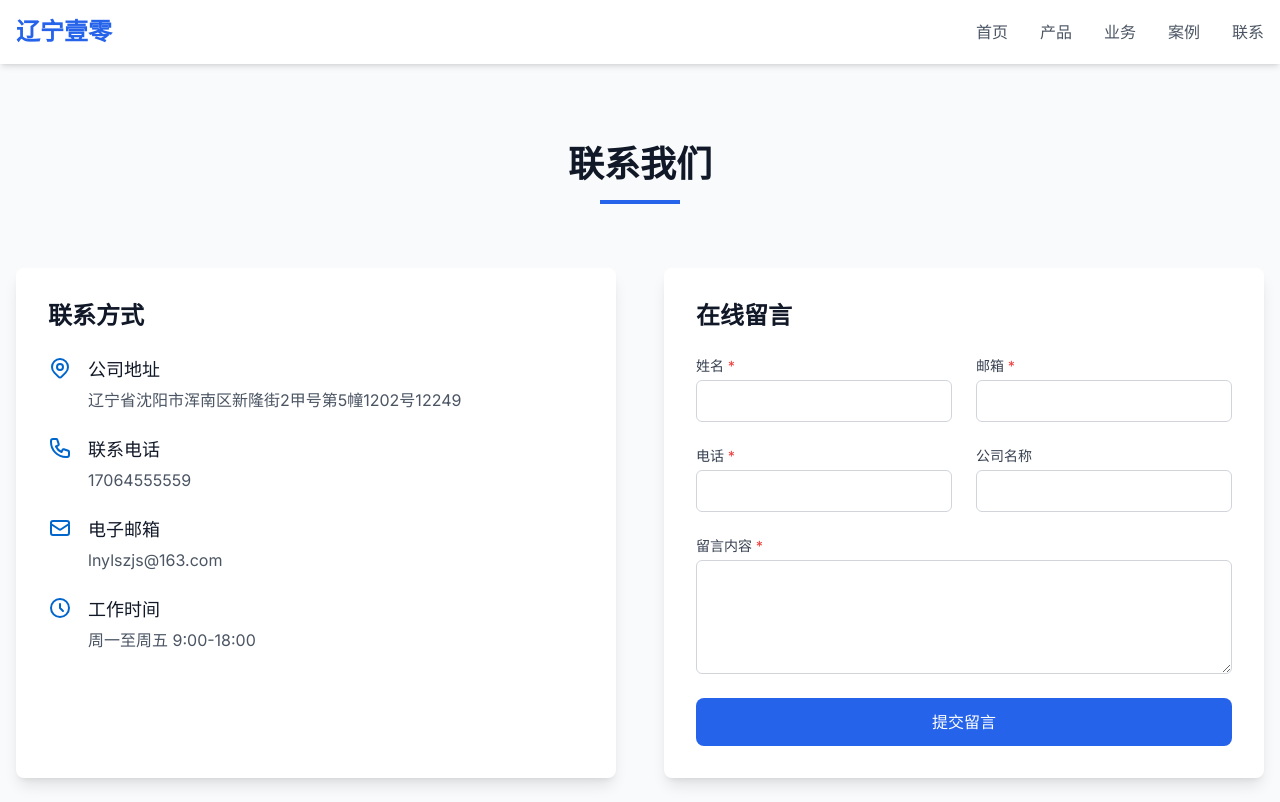
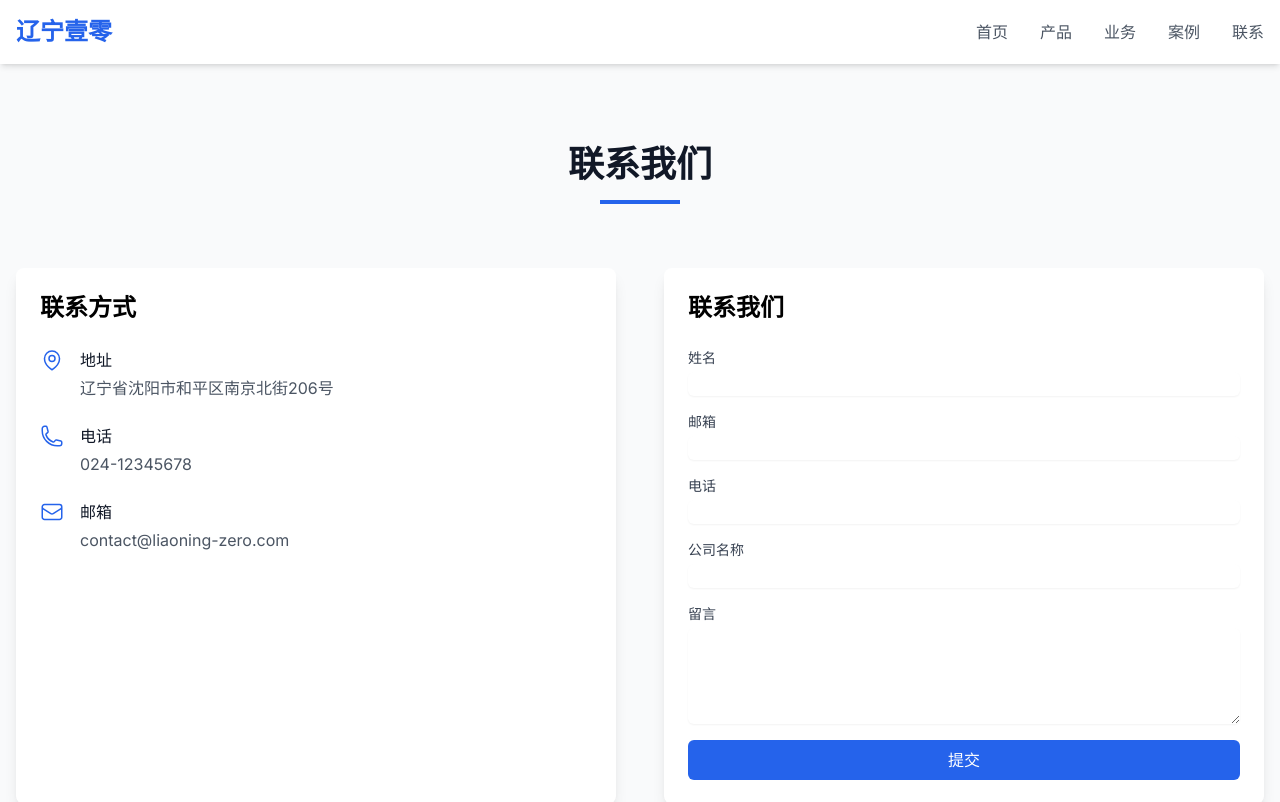
Before and after one commit to Chuanyongniu/liaoning-zero-website, a Next.js app: page /contact in a window 1280 px wide. Shown: the top 802 px of the page. Built offline with nearby package versions, Linux system fonts and the light colour scheme.

Commit message:
Remove framer-motion and use CSS transitions instead

```diff
--- a/next.config.js
+++ b/next.config.js
@@ -1,12 +1,17 @@
 /** @type {import('next').NextConfig} */
 const nextConfig = {
-  reactStrictMode: true,
   output: 'export',
   images: {
     unoptimized: true,
   },
   basePath: process.env.NODE_ENV === 'production' ? '/liaoning-zero-website' : '',
   assetPrefix: process.env.NODE_ENV === 'production' ? '/liaoning-zero-website/' : '',
+  typescript: {
+    ignoreBuildErrors: true,
+  },
+  eslint: {
+    ignoreDuringBuilds: true,
+  }
 }
 
 module.exports = nextConfig
--- a/package.json
+++ b/package.json
@@ -1 +1 @@
-{"name":"liaoning-zero-website","version":"0.1.0","private":true,"scripts":{"dev":"next dev","build":"next build","start":"next start","lint":"next lint"},"dependencies":{"next":"14.1.0","react":"^18.2.0","react-dom":"^18.2.0","framer-motion":"^11.0.3","react-icons":"^5.0.1","@heroicons/react":"^2.1.1","clsx":"^2.1.0","tailwindcss":"^3.4.1","autoprefixer":"^10.4.17","postcss":"^8.4.33"},"devDependencies":{"@types/node":"^20.11.16","@types/react":"^18.2.52","@types/react-dom":"^18.2.18","typescript":"^5.3.3","eslint":"^8.56.0","eslint-config-next":"14.1.0"}}
+{"name":"liaoning-zero-website","version":"0.1.0","private":true,"scripts":{"dev":"next dev","build":"next build","start":"next start","lint":"next lint"},"dependencies":{"next":"14.1.0","react":"^18.2.0","react-dom":"^18.2.0","react-icons":"^5.0.1","@heroicons/react":"^2.1.1","clsx":"^2.1.0","tailwindcss":"^3.4.1","autoprefixer":"^10.4.17","postcss":"^8.4.33"},"devDependencies":{"@types/node":"^20.11.16","@types/react":"^18.2.52","@types/react-dom":"^18.2.18","typescript":"^5.3.3","eslint":"^8.56.0","eslint-config-next":"14.1.0"}}
--- a/src/components/cases/CaseCard.tsx
+++ b/src/components/cases/CaseCard.tsx
@@ -1 +1,56 @@
-import { useState } from "react";import { motion } from "framer-motion";interface CaseCardProps{title:string;category:string;description:string;image:string;videoUrl:string;}export default function CaseCard({title,category,description,image,videoUrl}:CaseCardProps){const[isHovered,setIsHovered]=useState(false);return(<motion.div className="bg-white rounded-lg shadow-lg overflow-hidden" onMouseEnter={()=>setIsHovered(true)} onMouseLeave={()=>setIsHovered(false)} whileHover={{y:-5}}><div className="relative aspect-w-16 aspect-h-9"><img src={image} alt={title} className="object-cover w-full h-full"/>{isHovered&&(<div className="absolute inset-0 bg-black bg-opacity-50 flex items-center justify-center"><a href={videoUrl} target="_blank" rel="noopener noreferrer" className="px-6 py-3 bg-primary text-white rounded-lg hover:bg-primary-dark transition-colors">观看视频</a></div>)}</div><div className="p-6"><span className="inline-block px-3 py-1 bg-primary/10 text-primary rounded-full text-sm mb-4">{category}</span><h3 className="text-xl font-bold text-gray-900 mb-2">{title}</h3><p className="text-gray-600">{description}</p></div></motion.div>);}
+'use client';
+
+import { useState } from "react";
+
+interface CaseCardProps {
+  title: string;
+  category: string;
+  description: string;
+  image: string;
+  videoUrl: string;
+}
+
+export default function CaseCard({
+  title,
+  category,
+  description,
+  image,
+  videoUrl
+}: CaseCardProps) {
+  const [isHovered, setIsHovered] = useState(false);
+
+  return (
+    <div
+      className="relative overflow-hidden rounded-lg bg-white shadow-lg"
+      onMouseEnter={() => setIsHovered(true)}
+      onMouseLeave={() => setIsHovered(false)}
+    >
+      <div className="aspect-w-16 aspect-h-9">
+        {isHovered ? (
+          <video
+            src={videoUrl}
+            autoPlay
+            loop
+            muted
+            className="h-full w-full object-cover"
+          />
+        ) : (
+          <img
+            src={image}
+            alt={title}
+            className="h-full w-full object-cover"
+          />
+        )}
+      </div>
+      <div className="p-4">
+        <div className="mb-2">
+          <span className="inline-block rounded-full bg-blue-100 px-3 py-1 text-sm font-semibold text-blue-800">
+            {category}
+          </span>
+        </div>
+        <h3 className="text-xl font-semibold text-gray-900">{title}</h3>
+        <p className="mt-2 text-gray-600">{description}</p>
+      </div>
+    </div>
+  );
+}
--- a/src/components/cases/CaseGrid.tsx
+++ b/src/components/cases/CaseGrid.tsx
@@ -1,7 +1,6 @@
 'use client';
 
 import { useState } from "react";
-import { motion } from "framer-motion";
 import CaseCard from "./CaseCard";
 
 const cases = [
@@ -54,14 +53,12 @@ export default function CaseGrid() {
         </div>
         <div className="grid md:grid-cols-2 lg:grid-cols-3 gap-8">
           {filteredCases.map((case_, index) => (
-            <motion.div
+            <div
               key={case_.id}
-              initial={{ opacity: 0, y: 20 }}
-              animate={{ opacity: 1, y: 0 }}
-              transition={{ delay: index * 0.1 }}
+              className="w-full transform transition-transform duration-300 hover:scale-105"
             >
               <CaseCard {...case_} />
-            </motion.div>
+            </div>
           ))}
         </div>
       </div>
--- a/src/components/contact/ContactForm.tsx
+++ b/src/components/contact/ContactForm.tsx
@@ -1,7 +1,6 @@
 'use client';
 
 import { useState } from "react";
-import { motion } from "framer-motion";
 
 export default function ContactForm() {
   const [formData, setFormData] = useState({
@@ -12,7 +11,7 @@ export default function ContactForm() {
     message: ""
   });
 
-  const handleSubmit = async (e: React.FormEvent) => {
+  const handleSubmit = (e: React.FormEvent) => {
     e.preventDefault();
     console.log("Form submitted:", formData);
     setFormData({
@@ -34,54 +33,49 @@ export default function ContactForm() {
   };
 
   return (
-    <motion.div
-      initial={{ opacity: 0, x: 20 }}
-      animate={{ opacity: 1, x: 0 }}
-      className="bg-white rounded-lg shadow-lg p-8"
-    >
-      <h2 className="text-2xl font-bold text-gray-900 mb-6">在线留言</h2>
-      <form onSubmit={handleSubmit} className="space-y-6">
-        <div className="grid grid-cols-1 md:grid-cols-2 gap-6">
+    <div className="bg-white p-6 rounded-lg shadow-lg">
+      <h2 className="text-2xl font-bold mb-6">联系我们</h2>
+      <form onSubmit={handleSubmit} className="space-y-4">
         <div>
           <label htmlFor="name" className="block text-sm font-medium text-gray-700">
-              姓名 <span className="text-red-500">*</span>
+            姓名
           </label>
           <input
             type="text"
             id="name"
             name="name"
-              required
             value={formData.name}
             onChange={handleChange}
-              className="mt-1 block w-full rounded-md border border-gray-300 px-3 py-2 focus:border-blue-500 focus:ring-1 focus:ring-blue-500"
+            className="mt-1 block w-full rounded-md border-gray-300 shadow-sm focus:border-blue-500 focus:ring-blue-500"
+            required
           />
         </div>
         <div>
           <label htmlFor="email" className="block text-sm font-medium text-gray-700">
-              邮箱 <span className="text-red-500">*</span>
+            邮箱
           </label>
           <input
             type="email"
             id="email"
             name="email"
-              required
             value={formData.email}
             onChange={handleChange}
-              className="mt-1 block w-full rounded-md border border-gray-300 px-3 py-2 focus:border-blue-500 focus:ring-1 focus:ring-blue-500"
+            className="mt-1 block w-full rounded-md border-gray-300 shadow-sm focus:border-blue-500 focus:ring-blue-500"
+            required
           />
         </div>
         <div>
           <label htmlFor="phone" className="block text-sm font-medium text-gray-700">
-              电话 <span className="text-red-500">*</span>
+            电话
           </label>
           <input
             type="tel"
             id="phone"
             name="phone"
-              required
             value={formData.phone}
             onChange={handleChange}
-              className="mt-1 block w-full rounded-md border border-gray-300 px-3 py-2 focus:border-blue-500 focus:ring-1 focus:ring-blue-500"
+            className="mt-1 block w-full rounded-md border-gray-300 shadow-sm focus:border-blue-500 focus:ring-blue-500"
+            required
           />
         </div>
         <div>
@@ -94,33 +88,32 @@ export default function ContactForm() {
             name="company"
             value={formData.company}
             onChange={handleChange}
-              className="mt-1 block w-full rounded-md border border-gray-300 px-3 py-2 focus:border-blue-500 focus:ring-1 focus:ring-blue-500"
+            className="mt-1 block w-full rounded-md border-gray-300 shadow-sm focus:border-blue-500 focus:ring-blue-500"
           />
-          </div>
         </div>
         <div>
           <label htmlFor="message" className="block text-sm font-medium text-gray-700">
-            留言内容 <span className="text-red-500">*</span>
+            留言
           </label>
           <textarea
             id="message"
             name="message"
-            rows={4}
-            required
             value={formData.message}
             onChange={handleChange}
-            className="mt-1 block w-full rounded-md border border-gray-300 px-3 py-2 focus:border-blue-500 focus:ring-1 focus:ring-blue-500"
-          />
+            rows={4}
+            className="mt-1 block w-full rounded-md border-gray-300 shadow-sm focus:border-blue-500 focus:ring-blue-500"
+            required
+          ></textarea>
         </div>
         <div>
           <button
             type="submit"
-            className="w-full bg-blue-600 text-white px-6 py-3 rounded-lg hover:bg-blue-700 transition-colors"
+            className="w-full bg-blue-600 text-white py-2 px-4 rounded-md hover:bg-blue-700 focus:outline-none focus:ring-2 focus:ring-blue-500 focus:ring-offset-2"
           >
-            提交留言
+            提交
           </button>
         </div>
       </form>
-    </motion.div>
+    </div>
   );
 }
--- a/src/components/contact/ContactInfo.tsx
+++ b/src/components/contact/ContactInfo.tsx
@@ -1,63 +1,46 @@
-import { motion } from "framer-motion";
+'use client';
 
-const contactInfo = {
-    address: "辽宁省沈阳市浑南区新隆街2甲号第5幢1202号12249",
-    mobile: "17064555559",
-    email: "lnylszjs@163.com",
-    workingHours: "周一至周五 9:00-18:00"
-};
+import { MapPinIcon, PhoneIcon, EnvelopeIcon } from '@heroicons/react/24/outline';
+
+const contactInfo = [
+  {
+    icon: MapPinIcon,
+    title: "地址",
+    content: "辽宁省沈阳市和平区南京北街206号"
+  },
+  {
+    icon: PhoneIcon,
+    title: "电话",
+    content: "024-12345678"
+  },
+  {
+    icon: EnvelopeIcon,
+    title: "邮箱",
+    content: "contact@liaoning-zero.com"
+  }
+];
 
 export default function ContactInfo() {
   return (
-        <motion.div initial={{opacity:0,x:-20}} animate={{opacity:1,x:0}} className="bg-white rounded-lg shadow-lg p-8">
-            <h2 className="text-2xl font-bold text-gray-900 mb-6">联系方式</h2>
+    <div className="bg-white p-6 rounded-lg shadow-lg">
+      <h2 className="text-2xl font-bold mb-6">联系方式</h2>
       <div className="space-y-6">
-                <div className="flex items-start space-x-4">
-                    <div className="flex-shrink-0">
-                        <svg className="w-6 h-6 text-primary" fill="none" stroke="currentColor" viewBox="0 0 24 24">
-                            <path strokeLinecap="round" strokeLinejoin="round" strokeWidth="2" d="M17.657 16.657L13.414 20.9a1.998 1.998 0 01-2.827 0l-4.244-4.243a8 8 0 1111.314 0z"/>
-                            <path strokeLinecap="round" strokeLinejoin="round" strokeWidth="2" d="M15 11a3 3 0 11-6 0 3 3 0 016 0z"/>
-                        </svg>
-                    </div>
+        {contactInfo.map((item) => {
+          const Icon = item.icon;
+          return (
+            <div
+              key={item.title}
+              className="flex items-start space-x-4"
+            >
+              <Icon className="w-6 h-6 text-blue-600 flex-shrink-0" />
               <div>
-                        <h3 className="text-lg font-medium text-gray-900">公司地址</h3>
-                        <p className="mt-1 text-gray-600">{contactInfo.address}</p>
+                <h3 className="font-medium text-gray-900">{item.title}</h3>
+                <p className="mt-1 text-gray-600">{item.content}</p>
               </div>
             </div>
-                <div className="flex items-start space-x-4">
-                    <div className="flex-shrink-0">
-                        <svg className="w-6 h-6 text-primary" fill="none" stroke="currentColor" viewBox="0 0 24 24">
-                            <path strokeLinecap="round" strokeLinejoin="round" strokeWidth="2" d="M3 5a2 2 0 012-2h3.28a1 1 0 01.948.684l1.498 4.493a1 1 0 01-.502 1.21l-2.257 1.13a11.042 11.042 0 005.516 5.516l1.13-2.257a1 1 0 011.21-.502l4.493 1.498a1 1 0 01.684.949V19a2 2 0 01-2 2h-1C9.716 21 3 14.284 3 6V5z"/>
-                        </svg>
-                    </div>
-                    <div>
-                        <h3 className="text-lg font-medium text-gray-900">联系电话</h3>
-                        <p className="mt-1 text-gray-600">{contactInfo.mobile}</p>
+          );
+        })}
       </div>
     </div>
-                <div className="flex items-start space-x-4">
-                    <div className="flex-shrink-0">
-                        <svg className="w-6 h-6 text-primary" fill="none" stroke="currentColor" viewBox="0 0 24 24">
-                            <path strokeLinecap="round" strokeLinejoin="round" strokeWidth="2" d="M3 8l7.89 5.26a2 2 0 002.22 0L21 8M5 19h14a2 2 0 002-2V7a2 2 0 00-2-2H5a2 2 0 00-2 2v10a2 2 0 002 2z"/>
-                        </svg>
-                    </div>
-                    <div>
-                        <h3 className="text-lg font-medium text-gray-900">电子邮箱</h3>
-                        <p className="mt-1 text-gray-600">{contactInfo.email}</p>
-                    </div>
-                </div>
-                <div className="flex items-start space-x-4">
-                    <div className="flex-shrink-0">
-                        <svg className="w-6 h-6 text-primary" fill="none" stroke="currentColor" viewBox="0 0 24 24">
-                            <path strokeLinecap="round" strokeLinejoin="round" strokeWidth="2" d="M12 8v4l3 3m6-3a9 9 0 11-18 0 9 9 0 0118 0z"/>
-                        </svg>
-                    </div>
-                    <div>
-                        <h3 className="text-lg font-medium text-gray-900">工作时间</h3>
-                        <p className="mt-1 text-gray-600">{contactInfo.workingHours}</p>
-                    </div>
-                </div>
-            </div>
-        </motion.div>
   );
 }
--- a/src/components/home/Hero.tsx
+++ b/src/components/home/Hero.tsx
@@ -1 +1,46 @@
-import { motion } from "framer-motion";const slides=[{id:1,title:"数字技术创新引领者",description:"致力于为企业提供领先的数字化解决方案",image:"/images/hero-1.jpg"},{id:2,title:"智能制造的革新力量",description:"用科技赋能传统产业，推动智能制造升级",image:"/images/hero-2.jpg"}];export default function Hero(){return(<div className="relative h-screen">{slides.map((slide)=>(<motion.div key={slide.id} className="absolute inset-0"><div className="relative h-full"><div className="absolute inset-0 bg-black/50 z-10"/><div className="absolute inset-0 bg-cover bg-center z-0" style={{backgroundImage:`url(${slide.image})`}}/><div className="relative z-20 h-full flex items-center justify-center text-white"><div className="text-center space-y-6 max-w-4xl px-4"><h1 className="text-5xl md:text-7xl font-bold">{slide.title}</h1><p className="text-xl md:text-2xl">{slide.description}</p></div></div></div></motion.div>))}</div>);}
+'use client';
+
+import Image from 'next/image';
+import Link from 'next/link';
+
+export default function Hero() {
+  return (
+    <section className="relative h-screen flex items-center">
+      <div className="absolute inset-0">
+        <Image
+          src="/images/hero-bg.jpg"
+          alt="Hero Background"
+          fill
+          className="object-cover"
+          priority
+        />
+        <div className="absolute inset-0 bg-black opacity-50"></div>
+      </div>
+
+      <div className="container mx-auto px-4 relative z-10">
+        <div className="max-w-3xl">
+          <h1 className="text-4xl md:text-6xl font-bold text-white mb-6">
+            智能制造的引领者
+          </h1>
+          <p className="text-xl text-white mb-8">
+            辽宁壹零致力于为企业提供先进的自动化设备和智能化系统解决方案
+          </p>
+          <div className="flex space-x-4">
+            <Link
+              href="/product"
+              className="bg-blue-600 text-white px-8 py-3 rounded-lg hover:bg-blue-700 transition duration-300"
+            >
+              了解产品
+            </Link>
+            <Link
+              href="/contact"
+              className="bg-white text-blue-600 px-8 py-3 rounded-lg hover:bg-gray-100 transition duration-300"
+            >
+              联系我们
+            </Link>
+          </div>
+        </div>
+      </div>
+    </section>
+  );
+}
--- a/src/components/product/ProductGallery.tsx
+++ b/src/components/product/ProductGallery.tsx
@@ -1,18 +1,17 @@
 'use client';
 
 import { useState } from "react";
-import { motion } from "framer-motion";
 
 const images = [
   {
     id: 1,
     src: "/images/product-1.jpg",
-    alt: "便携式压痕仪正面图"
+    alt: "产品图片 1"
   },
   {
     id: 2,
     src: "/images/product-2.jpg",
-    alt: "便携式压痕仪侧面图"
+    alt: "产品图片 2"
   }
 ];
 
@@ -20,31 +19,27 @@ export default function ProductGallery() {
   const [selectedImage, setSelectedImage] = useState(images[0]);
 
   return (
-    <div className="space-y-4">
-      <motion.div
-        initial={{ opacity: 0 }}
-        animate={{ opacity: 1 }}
-        className="aspect-w-4 aspect-h-3 bg-gray-100 rounded-lg overflow-hidden"
-      >
+    <div className="grid gap-4">
+      <div className="aspect-square overflow-hidden rounded-lg bg-gray-100">
         <img
           src={selectedImage.src}
           alt={selectedImage.alt}
-          className="object-contain w-full h-full"
+          className="h-full w-full object-cover object-center transition-transform duration-300 hover:scale-105"
         />
-      </motion.div>
+      </div>
       <div className="grid grid-cols-4 gap-4">
         {images.map((image) => (
           <button
             key={image.id}
             onClick={() => setSelectedImage(image)}
-            className={`aspect-w-1 aspect-h-1 rounded-lg overflow-hidden ${
-              selectedImage.id === image.id ? "ring-2 ring-blue-500" : ""
+            className={`relative aspect-square overflow-hidden rounded-lg bg-gray-100 transition-all duration-300 ${
+              selectedImage.id === image.id ? "ring-2 ring-blue-600 scale-105" : "hover:scale-105"
             }`}
           >
             <img
               src={image.src}
               alt={image.alt}
-              className="object-cover w-full h-full"
+              className="h-full w-full object-cover object-center"
             />
           </button>
         ))}
--- a/src/components/product/ProductSpecs.tsx
+++ b/src/components/product/ProductSpecs.tsx
@@ -1,4 +1,22 @@
-import { motion } from "framer-motion";
+'use client';
+
+const defaultSpecs = [
+  { name: "测量范围", value: "0-100mm" },
+  { name: "精度", value: "±0.01mm" },
+  { name: "分辨率", value: "0.001mm" },
+  { name: "工作温度", value: "10-40℃" },
+  { name: "电源", value: "可充电锂电池" },
+  { name: "重量", value: "约500g" }
+];
+
+interface Spec {
+  name: string;
+  value: string;
+}
+
+interface ProductSpecsProps {
+  specs?: Spec[];
+}
 
 const specifications = {
     基本参数: {
@@ -20,50 +38,21 @@ const specifications = {
     ]
 };
 
-export default function ProductSpecs() {
+export default function ProductSpecs({ specs = defaultSpecs }: ProductSpecsProps) {
   return (
-        <div className="space-y-8">
-            {Object.entries(specifications).map(([category, specs], index) => (
-                <motion.div
-                    key={category}
-                    initial={{opacity:0,y:20}}
-                    animate={{opacity:1,y:0}}
-                    transition={{delay:index*0.1}}
+    <div className="mt-8">
+      <h3 className="text-lg font-semibold mb-4">产品规格</h3>
+      <div className="grid grid-cols-1 md:grid-cols-2 gap-4">
+        {specs.map((spec) => (
+          <div
+            key={spec.name}
+            className="p-4 bg-gray-50 rounded-lg transform transition-all duration-300 hover:scale-105"
           >
-                    <h2 className="text-2xl font-bold text-gray-900 mb-4">{category}</h2>
-                    {Array.isArray(specs) ? (
-                        <ul className="grid grid-cols-2 gap-4">
-                            {specs.map((spec) => (
-                                <li key={spec} className="flex items-center space-x-2">
-                                    <svg className="w-5 h-5 text-primary" fill="currentColor" viewBox="0 0 20 20">
-                                        <path fillRule="evenodd" d="M16.707 5.293a1 1 0 010 1.414l-8 8a1 1 0 01-1.414 0l-4-4a1 1 0 011.414-1.414L8 12.586l7.293-7.293a1 1 0 011.414 0z" clipRule="evenodd"/>
-                                    </svg>
-                                    <span className="text-gray-600">{spec}</span>
-                                </li>
-                            ))}
-                        </ul>
-                    ) : (
-                        <dl className="grid grid-cols-2 gap-4">
-                            {Object.entries(specs).map(([key, value]) => (
-                                <div key={key}>
-                                    <dt className="text-gray-600">{key}</dt>
-                                    <dd className="font-medium text-gray-900">{value}</dd>
+            <div className="font-medium text-gray-900">{spec.name}</div>
+            <div className="mt-1 text-gray-500">{spec.value}</div>
           </div>
         ))}
-                        </dl>
-                    )}
-                </motion.div>
-            ))}
-            <motion.div
-                initial={{opacity:0,y:20}}
-                animate={{opacity:1,y:0}}
-                transition={{delay:0.4}}
-                className="pt-8"
-            >
-                <a href="#contact" className="inline-block bg-primary text-white px-8 py-3 rounded-lg hover:bg-primary-dark transition-colors">
-                    咨询详情
-                </a>
-            </motion.div>
+      </div>
     </div>
   );
 }
```
Also changed, not shown: src/components/business/BusinessSection.tsx (+70 -1 lines), src/components/home/CompanyIntro.tsx (+54 -1 lines), src/components/home/TeamSection.tsx (+24 -29 lines), 1 other file (tests, documents, lock files or other folders). Lines whose indentation alone changed are shown as unchanged.
